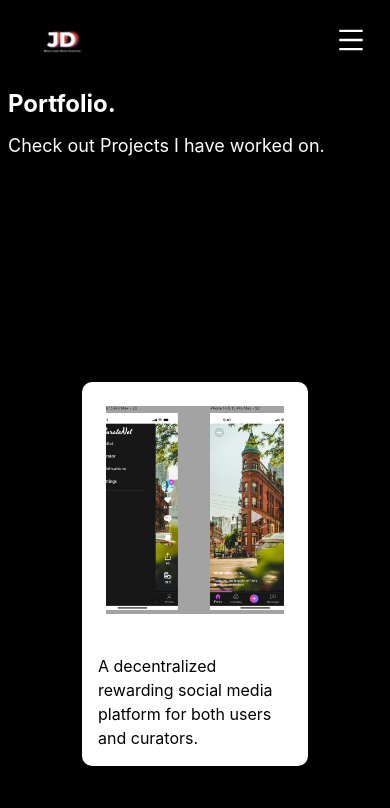
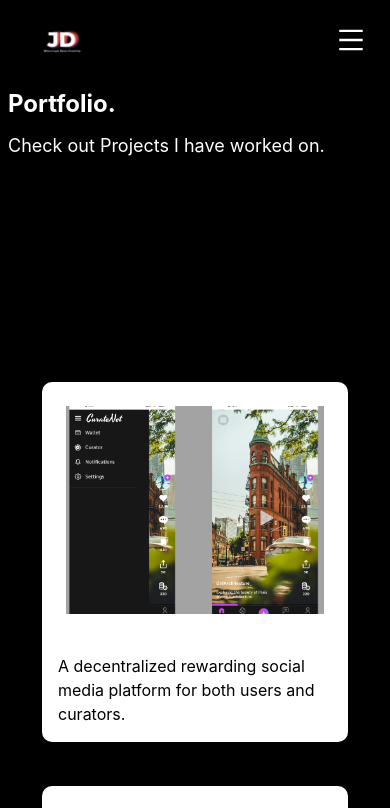
Before and after one commit to Ajay-hum/Portfolio, a React (Vite) app: page /Portfolio/projects in a window 390 px wide. Shown: the top 808 px of the page. Built offline with nearby package versions, Linux system fonts and the light colour scheme.

Commit message:
BugFix2 deployment

```diff
--- a/src/Pages/Home.jsx
+++ b/src/Pages/Home.jsx
@@ -75,7 +75,7 @@ export default function Home() {
                 <div className='bg-gray-500 m-6 h-52 relative overflow-hidden group'>
                   <img src={imagePath} alt={Title} className='h-full w-full object-cover'/>
 
-                  <div className="absolute flex items-center over p-0 justify-center flex-col w-full bottom-0 h-full transition-all duration-300 opacity-0 group-hover:opacity-100 group-hover:h-full">
+                  <div className="absolute flex items-center text-center over p-0 justify-center flex-col w-full bottom-0 h-full transition-all duration-300 opacity-0 group-hover:opacity-100 group-hover:h-full">
                     <h3 className='text-white font-semibold'>{Title}</h3>
                     <p className='text-white text-lg'>({grade})</p>
                   </div>
--- a/src/Pages/Projects.jsx
+++ b/src/Pages/Projects.jsx
@@ -31,7 +31,7 @@ export default function Projects() {
         <p className='lg:text-2xl md:text-xl text-lg'>Check out Projects I have worked on.</p>
         <p></p>
       </div>
-      <div className='px-20 gap-4 items-center justify-between grid grid-cols-1 sm:grid-cols-2 md:grid-cols-2 lg:grid-cols-3'>
+      <div className='px-10 md:px-20 gap-4 items-center justify-between grid grid-cols-1 sm:grid-cols-2 md:grid-cols-2 lg:grid-cols-3'>
           {
             data.map(({ imgSrc, Title, grade, description }, index) => {
               const imagePath = images[imgSrc]; // Get the correct image path
```
